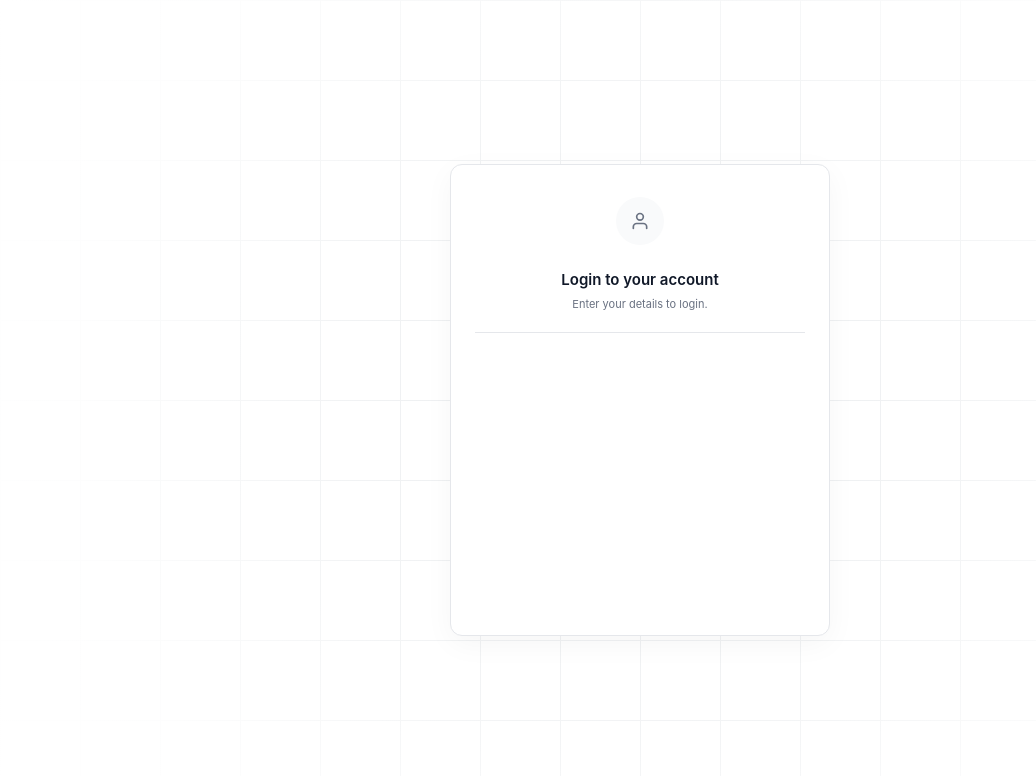
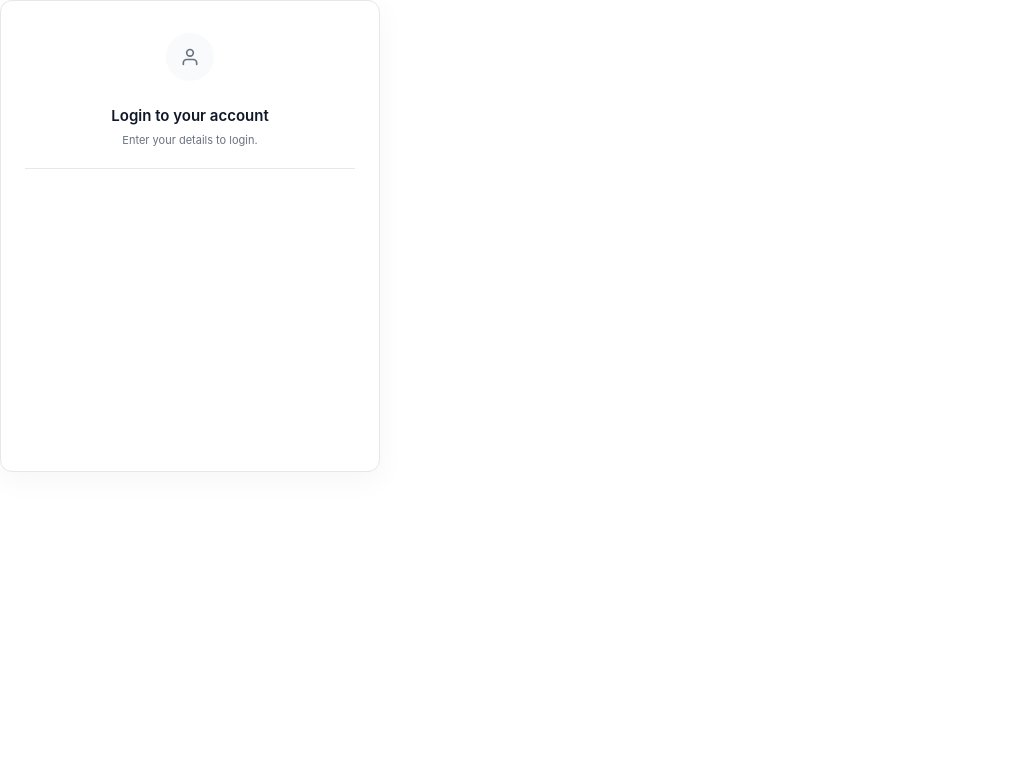
Before and after one commit to dieus-code/apex, a React (Vite) app: page / in a window 1280 px wide. Shown: the top 776 px of the page, without its empty margins (0-1036 px from the left). Built offline with nearby package versions, Linux system fonts and the light colour scheme.

Commit message:
Added authentication layout and routing

```diff
--- a/package.json
+++ b/package.json
@@ -19,6 +19,7 @@
   },
   "devDependencies": {
     "@eslint/js": "^10.0.1",
+    "@tailwindcss/vite": "^4.3.3",
     "@types/node": "^26.1.2",
     "@types/react": "^19.2.18",
     "@types/react-dom": "^19.2.4",
--- a/src/App.tsx
+++ b/src/App.tsx
@@ -1,13 +1,22 @@
+import { Routes, Route } from "react-router-dom";
+
 import LoginCard from "./components/LoginCard";
-import GridBackground from "./components/GridBackground";
+// import Register from "./components/Register";
+// import Verification from "./pages/Verification";
+// import ForgotPassword from "./pages/ForgotPassword";
+// import ResetPassword from "./pages/ResetPassword";
 
 function App() {
   return (
-    <GridBackground>
-      <div className="flex min-h-screen items-center justify-center px-4">
-        <LoginCard />
-      </div>
-    </GridBackground>
+    <Routes>
+      <Route path="/" element={<LoginCard />} />
+      <Route path="/login" element={<LoginCard />} />
+
+      {/* <Route path="/register" element={<Register />} /> */}
+      {/* <Route path="/verification" element={<Verification />} /> */}
+      {/* <Route path="/forgot-password" element={<ForgotPassword />} /> */}
+      {/* <Route path="/reset-password" element={<ResetPassword />} /> */}
+    </Routes>
   );
 }
 
--- /dev/null
+++ b/src/layout/Authlayout.tsx
@@ -0,0 +1,24 @@
+import { ReactNode } from "react";
+import Navbar from "../components/Navbar";
+import Footer from "../components/Footer";
+import GridBackground from "../components/GridBackground";
+
+interface AuthLayoutProps {
+  children: ReactNode;
+}
+
+export default function AuthLayout({ children }: AuthLayoutProps) {
+  return (
+    <GridBackground>
+      <div className="min-h-screen flex flex-col bg-gray-50">
+        <Navbar />
+
+        <main className="flex-1 flex items-center justify-center px-6">
+          {children}
+        </main>
+
+        <Footer />
+      </div>
+    </GridBackground>
+  );
+}
--- a/src/main.tsx
+++ b/src/main.tsx
@@ -1,10 +1,14 @@
-import { StrictMode } from 'react'
-import { createRoot } from 'react-dom/client'
-import './index.css'
-import App from './App'
+import { StrictMode } from "react";
+import { createRoot } from "react-dom/client";
+import { BrowserRouter } from "react-router-dom";
 
-createRoot(document.getElementById('root')!).render(
+import App from "./App";
+import "./index.css";
+
+createRoot(document.getElementById("root")!).render(
   <StrictMode>
-    <App />
-  </StrictMode>,
-)
+    <BrowserRouter>
+      <App />
+    </BrowserRouter>
+  </StrictMode>
+);
```
Also changed, not shown: src/global.css (added, +12 -0 lines), 1 other file (tests, documents, lock files or other folders).
